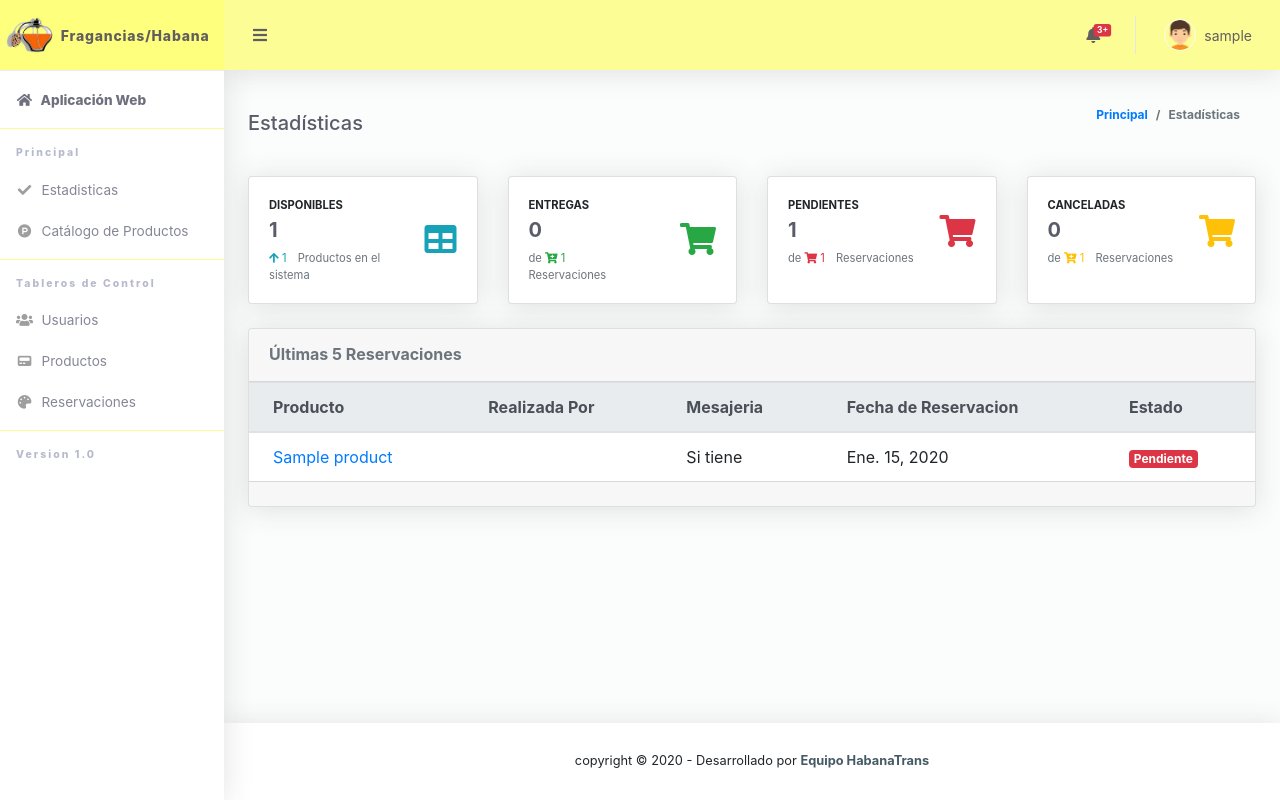
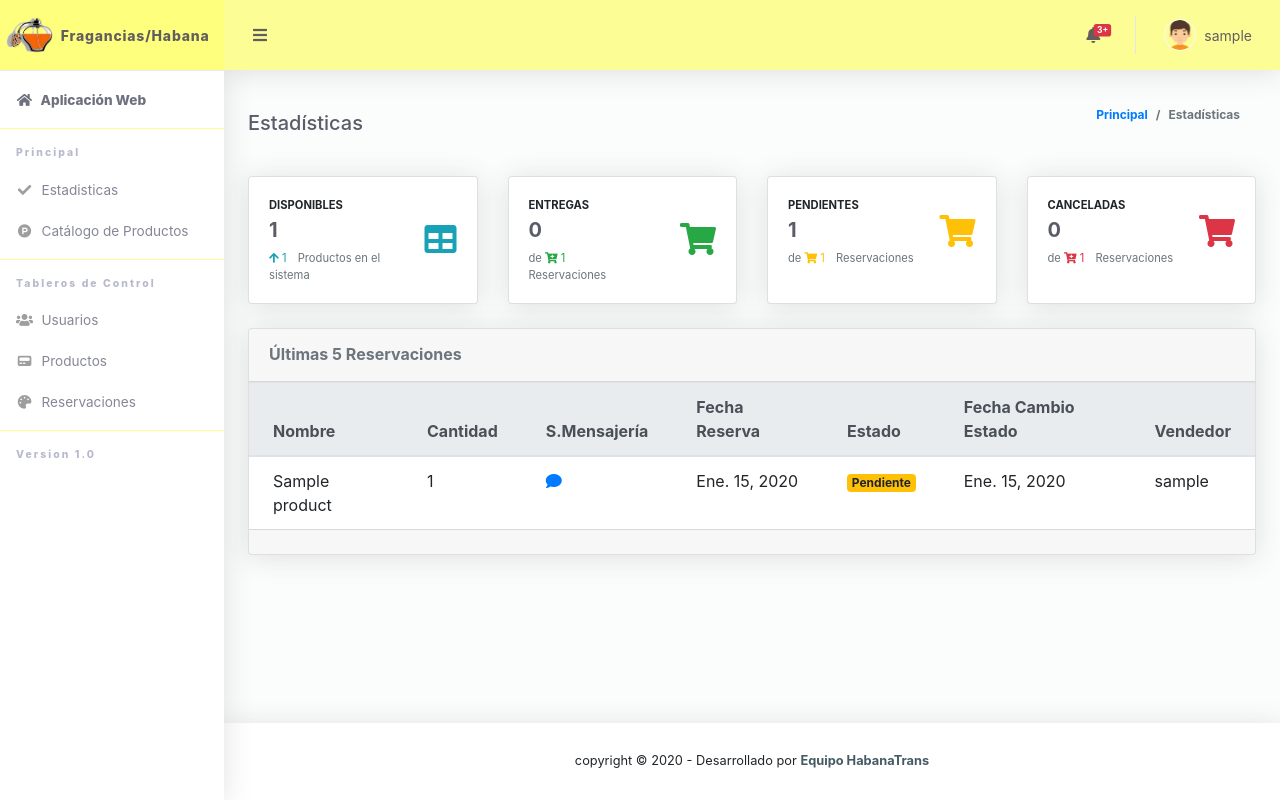
Before and after one commit to pemiro91/fragancia_habana, a Django app: page /index in a window 1280 px wide. Run offline with Django 3.2, Linux system fonts and the light colour scheme; a user stored in the database is signed in; tables that the repository leaves empty hold one stand-in row (values such as "Sample post"); some libraries are stand-ins or nearby versions.

Commit message:
Update dashboard

```diff
--- a/fragancia/views.py
+++ b/fragancia/views.py
@@ -85,16 +85,12 @@ def index(request):
         cant_reserv_pend = len(reservaciones_pendientes)
         cant_reserv_entreg = len(reservaciones_entregadas)
         cant_reserv_canc = len(reservaciones_canceladas)
-
-        return render(request, "fragancia/index.html", {'cant_prod_sistema': cant_prod,
-                                                        'cant_reserv_pend': cant_reserv_pend,
-                                                        'cant_reserv_entreg': cant_reserv_entreg,
-                                                        'cant_reserv_canc': cant_reserv_canc,
-                                                        'cant_vendedores': cant_vendedores,
-                                                        'cant_prod_disp':cant_prod_disp,
-                                                        'cant_reservaciones':cant_reservaciones,
-                                                        'reservaciones_ordenadas':reservaciones_ordenadas,
-                                                        'cant_res_ord':cant_res_ord})
+        context = {'cant_prod_sistema': cant_prod, 'cant_reserv_pend': cant_reserv_pend,
+                   'cant_reserv_entreg': cant_reserv_entreg, 'cant_reserv_canc': cant_reserv_canc,
+                   'cant_vendedores': cant_vendedores, 'cant_prod_disp': cant_prod_disp,
+                   'cant_reservaciones': cant_reservaciones, 'reservaciones_ordenadas': reservaciones_ordenadas,
+                   'cant_res_ord': cant_res_ord}
+        return render(request, "fragancia/index.html", context)
     return redirect('login')
 
 
--- a/templates/fragancia/index.html
+++ b/templates/fragancia/index.html
@@ -1,4 +1,5 @@
 {% extends "fragancia/base.html" %}
+{% load static %}
 {% block header_content %}
     <h1 class="h5 mb-0 text-gray-800">Estadísticas</h1>
     <ol class="breadcrumb">
@@ -62,12 +63,12 @@
                         <div class="h5 mb-0 font-weight-bold text-gray-800">{{ cant_reserv_pend }}</div>
                         <div class="mt-2 mb-0 text-muted text-xs">
                             <span>de</span>
-                            <span class="text-danger mr-2"><i class="fas fa-shopping-cart"></i> {{ cant_reservaciones }}</span>
+                            <span class="text-warning mr-2"><i class="fas fa-shopping-cart"></i> {{ cant_reservaciones }}</span>
                             <span>Reservaciones</span>
                         </div>
                     </div>
                     <div class="col-auto">
-                        <i class="fas fa-shopping-cart fa-2x text-danger"></i>
+                        <i class="fas fa-shopping-cart fa-2x text-warning"></i>
                     </div>
                 </div>
             </div>
@@ -83,13 +84,13 @@
                         <div class="h5 mb-0 mr-3 font-weight-bold text-gray-800">{{ cant_reserv_canc }}</div>
                         <div class="mt-2 mb-0 text-muted text-xs">
                             <span>de </span>
-                            <span class="text-warning mr-2"><i
+                            <span class="text-danger mr-2"><i
                                     class="fa fa-cart-plus"></i> {{ cant_reservaciones }}</span>
                             <span>Reservaciones</span>
                         </div>
                     </div>
                     <div class="col-auto">
-                        <i class="fas fa-shopping-cart fa-2x text-warning"></i>
+                        <i class="fas fa-shopping-cart fa-2x text-danger"></i>
                     </div>
                 </div>
             </div>
@@ -188,40 +189,52 @@
                 <table class="table align-items-center table-flush">
                     <thead class="thead-light">
                     <tr>
-                        <th>Producto</th>
-                        <th>Realizada Por</th>
-                        <th>Mesajeria</th>
-                        <th>Fecha de Reservacion</th>
+                        <th>Nombre</th>
+                        <th>Cantidad</th>
+                        <th>S.Mensajer&iacute;a</th>
+                        <th>Fecha Reserva</th>
                         <th>Estado</th>
-                        {#                        <th>Acción</th>#}
+                        <th>Fecha Cambio Estado</th>
+                        {% if request.user.is_administrador or request.user.is_superuser %}
+                            <th>Vendedor</th>
+                        {% endif %}
                     </tr>
                     </thead>
                     <tbody>
                     {% if reservaciones_ordenadas %}
                         {% for r in reservaciones_ordenadas %}
                             <tr>
-                                <td><a id="links"
-                                       href="catalogue/{{ r.reservacion.producto.id }}">{{ r.reservacion.producto }}</a>
-                                </td>
-                                <td>{{ r.vendedor.nombre }}</td>
-                                {% ifnotequal r.reservacion.direccion '' %}
-                                    <td>Si tiene</td>
-                                {% endifnotequal %}
-                                {% ifequal r.reservacion.direccion '' %}
-                                    <td>No tiene</td>
-                                {% endifequal %}
+                                <td>{{ r.reservacion.producto.nombre }}</td>
+                                <td>{{ r.reservacion.cantidad_producto }}</td>
+                                {% if r.reservacion.nombre != "" %}
+                                    <td>
+                                        <a href="#addBookDialog" data-href="#addBookDialog"
+                                          data-toggle="modal"
+                                            class="open-AddBookDialog" title="Servicio mensajeria"
+                                           data-name="{{ r.reservacion.nombre }}"
+                                           data-phone="{{ r.reservacion.telefono }}"
+                                           data-address="{{ r.reservacion.direccion }}"
+                                           data-date="{{ r.reservacion.fecha_entrega }}"
+                                           data-time="{{ r.reservacion.horario_entrega }}"
+                                            data-target="#addBookDialog">
+                                             <i class="fas fa-comment"></i>
+                                         </a>
+                                    </td>
+                                {% else %}
+                                    <td></td>
+                                {% endif %}
                                 <td>{{ r.reservacion.fecha_reservacion }}</td>
-
-                                <td>
-                                    {% if r.estado == 'Pendiente' %}
-                                        <span class="badge badge-danger">{{ r.estado }}</span>
-                                    {% elif r.estado == 'Entregado' %}
-                                        <span class="badge badge-success">{{ r.estado }}</span>
-                                    {% else %}
-                                        <span class="badge badge-warning">{{ r.estado }}</span>
-                                    {% endif %}
-                                </td>
-                                {#                        <td><a href="#" class="btn btn-sm btn-primary">Detalles</a></td>#}
+                                {% if r.estado == 'Pendiente' %}
+                                    <td><span class="badge badge-warning">{{ r.estado }}</span></td>
+                                {% elif r.estado == 'Cancelado' %}
+                                    <td><span class="badge badge-danger">{{ r.estado }}</span></td>
+                                {% else %}
+                                    <td><span class="badge badge-success">{{ r.estado }}</span></td>
+                                {% endif %}
+                                <td>{{ r.fecha_estado }}</td>
+                                {% if request.user.is_administrador or request.user.is_superuser %}
+                                    <td>{{ r.vendedor.username }}</td>
+                                {% endif %}
                             </tr>
                         {% endfor %}
                     {% endif %}
@@ -233,7 +246,89 @@
             <div class="card-footer"></div>
         </div>
     </div>
+     <div class="modal fade" id="addBookDialog" tabindex="-1" role="dialog" aria-labelledby="exampleModalLabel" aria-hidden="true">
+      <div class="modal-dialog modal-dialog-centered">
+        <div class="modal-content">
+          <div class="modal-header">
+            <h5 class="modal-title" id="exampleModalLabel">Servicio de mensajeria</h5>
+{#            <button type="button" class="close" data-dismiss="modal" aria-label="Close">#}
+{#              <span aria-hidden="true">&times;</span>#}
+{#            </button>#}
+          </div>
+            <div class="modal-body">
+
+                <div class="form-group row">
+                    <label for="pNombre" class="col-sm-5 col-form-label">Nombre(s) </label>
+                    <div class="col-sm-7">
+                        <p class="form-control" id="pNombre"></p>
+                    </div>
+                </div>
+                <div class="form-group row">
+                    <label for="pTelefono" class="col-sm-5 col-form-label">Telefono </label>
+                    <div class="col-sm-7">
+                        <p class="form-control" id="pTelefono"></p>
+                    </div>
+                </div>
+                <div class="form-group row">
+                    <label for="pDireccion"
+                           class="col-sm-5 col-form-label">Dirección </label>
+                    <div class="col-sm-7">
+                        <p class="form-control" id="pDireccion"></p>
+                    </div>
+                </div>
+                <div class="form-group row">
+                    <label for="pFechaEntrega"
+                           class="col-sm-5 col-form-label">Fecha entrega </label>
+                    <div class="col-sm-7">
+                        <p class="form-control" id="pFechaEntrega"></p>
+                    </div>
+                </div>
+                <div class="form-group row">
+                    <label for="pHorarioEntrega"
+                           class="col-sm-5 col-form-label">Horario </label>
+                    <div class="col-sm-7">
+                        <p class="form-control" id="pHorarioEntrega"></p>
+                    </div>
+
+                </div>
+            </div>
+          <div class="modal-footer">
+            <button type="button" class="btn btn-secondary" data-dismiss="modal">Cerrar</button>
+          </div>
+        </div>
+      </div>
+    </div>
 
 
 
 {% endblock %}
+{% block plugin_section %}
+
+    <!-- Page level plugins -->
+    <script src="{% static 'fragancia/vendor/datatables/jquery.dataTables.min.js' %}"></script>
+    <script src="{% static 'fragancia/vendor/datatables/dataTables.bootstrap4.min.js' %}"></script>
+    <script src="{% static 'js/jquery.bootstrap.modal.forms.js' %}"></script>
+    <!-- You can alternatively load the minified version -->
+    <script src="{% static 'js/jquery.bootstrap.modal.forms.min.js' %}"></script>
+    <!-- Page level custom scripts -->
+    <script>
+        $(document).ready(function () {
+            $('#dataTableHover').DataTable(); // ID From dataTable with Hover
+        });
+    </script>
+    <script>
+        $(document).on("click", ".open-AddBookDialog", function () {
+             var smName = $(this).data('name');
+             var smPhone = $(this).data('phone');
+             var smAddress = $(this).data('address');
+             var smDate = $(this).data('date');
+             var smTime = $(this).data('time');
+             $(".modal-body #pNombre").text( smName );
+             $(".modal-body #pTelefono").text( smPhone );
+             $(".modal-body #pDireccion").text( smAddress );
+             $(".modal-body #pFechaEntrega").text( smDate );
+             $(".modal-body #pHorarioEntrega").text( smTime );
+        });
+    </script>
+
+{% endblock %}
```
